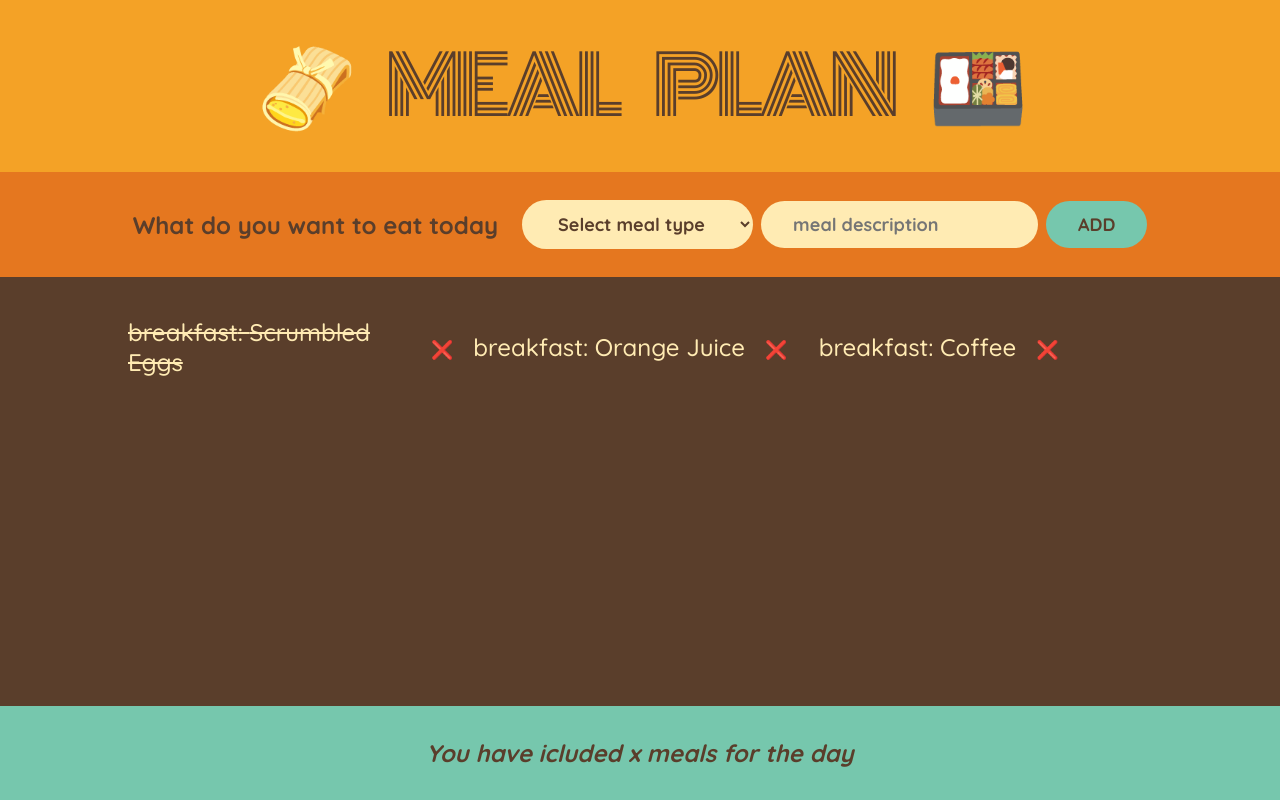
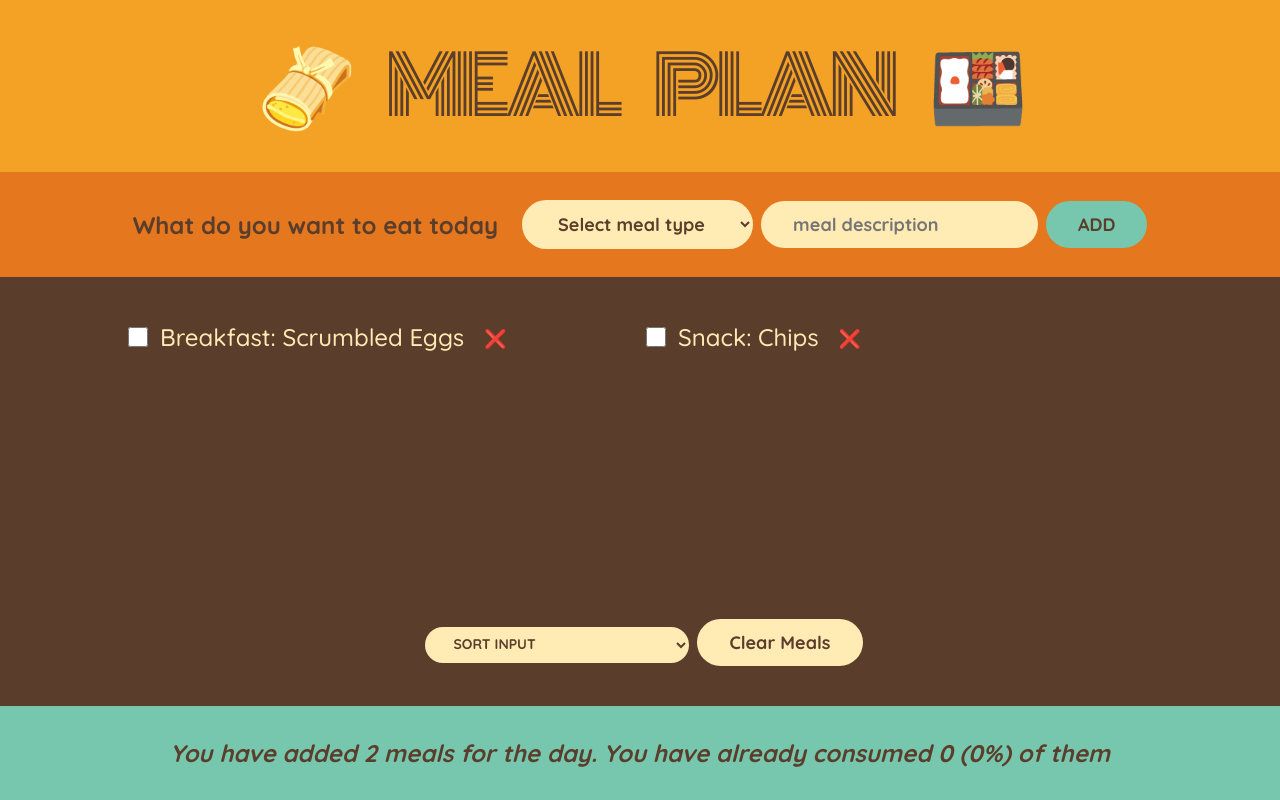
Before and after one commit to mikiashaile/meal-plan-app, a React (Create React App) app: page / in a window 1280 px wide. Built offline with nearby package versions, Linux system fonts and the light colour scheme.

Commit message:
add, remove, update, sort. impl dynamic message

```diff
--- a/src/App.js
+++ b/src/App.js
@@ -1,21 +1,48 @@
 import { useState } from "react";
 
 const initialMeals = [
-  { id: 1, description: "Scrumbled Eggs", type: "breakfast", eaten: true },
-  { id: 2, description: "Orange Juice", type: "breakfast", packed: false },
-  { id: 3, description: "Coffee", type: "breakfast", packed: false },
+  { id: 1, description: "Scrumbled Eggs", type: "Breakfast", consumed: false },
+  { id: 2, description: "Chips", type: "Snack", consumed: false },
 ];
 
 const mealTypes = ["Breakfast", "Lunch", "Snack", "Dinner"];
 
 function App() {
   const [meals, setMeals] = useState(initialMeals);
+
+  function handleAddMeal(meal) {
+    setMeals((meals) => [...meals, meal]);
+  }
+
+  function handleDeletMeal(id) {
+    setMeals((meals) => meals.filter((meal) => meal.id !== id));
+  }
+
+  function handleMealConsumed(id) {
+    setMeals((meals) =>
+      meals.map((meal) =>
+        meal.id === id ? { ...meal, consumed: !meal.consumed } : meal
+      )
+    );
+  }
+
+  function handleClearMeals() {
+    const confirm = window.confirm(
+      "Are you sure you want to remove all means?"
+    );
+    if (confirm) setMeals([]);
+  }
   return (
     <div className="app">
       <Logo />
-      <Form mealList={meals} setMeals={setMeals} />
-      <MealList mealList={meals} setMeals={setMeals} />
-      <Stats />
+      <Form onAddMeal={handleAddMeal} setMeals={setMeals} />
+      <MealList
+        meals={meals}
+        onDeleteMeal={handleDeletMeal}
+        onToggleConsumed={handleMealConsumed}
+        onClearMeals={handleClearMeals}
+      />
+      <Stats meals={meals} />
     </div>
   );
 }
@@ -24,7 +51,7 @@ function Logo() {
   return <h1>🫔 Meal Plan 🍱</h1>;
 }
 
-function Form({ mealList, setMeals }) {
+function Form({ onAddMeal }) {
   const [mealDesc, setMealDesc] = useState("");
   const [mealType, setMealType] = useState("");
 
@@ -32,9 +59,13 @@ function Form({ mealList, setMeals }) {
     e.preventDefault();
     if (!mealDesc || !mealType) return;
 
-    const newMeal = { description: mealDesc, type: mealType, id: Date.now() };
-
-    setMeals([...mealList, newMeal]);
+    const newMeal = {
+      description: mealDesc,
+      type: mealType,
+      id: Date.now(),
+      consumed: false,
+    };
+    onAddMeal(newMeal);
   }
   return (
     <form className="add-form" onSubmit={handleSubmit}>
@@ -62,42 +93,76 @@ function Form({ mealList, setMeals }) {
   );
 }
 
-function MealList({ mealList, setMeals }) {
+function MealList({ meals, onDeleteMeal, onToggleConsumed, onClearMeals }) {
+  const [sortBy, setSortBy] = useState("");
+  let sortedMeals;
+
+  if (!sortBy) sortedMeals = meals;
+  if (sortBy === "description")
+    sortedMeals = meals
+      .slice()
+      .sort((a, b) => a.description.localeCompare(b.description));
+  if (sortBy === "type")
+    sortedMeals = meals.slice().sort((a, b) => a.type.localeCompare(b.type));
+  if (sortBy === "consumed")
+    sortedMeals = meals
+      .slice()
+      .sort((a, b) => Number(a.consumed) - Number(b.consumed));
+
   return (
     <div className="list">
       <ul>
-        {mealList.map((meal) => (
+        {sortedMeals.map((meal) => (
           <Meal
             meal={meal}
             key={meal.id}
-            mealList={mealList}
-            setMeals={setMeals}
+            onDeleteMeal={onDeleteMeal}
+            onToggleConsumed={onToggleConsumed}
           />
         ))}
       </ul>
+      <div className="action">
+        <select value={sortBy} onChange={(e) => setSortBy(e.target.value)}>
+          <option value="">Sort Input</option>
+          <option value="description">Sort by Meal description</option>
+          <option value="type">Sort by Meal type</option>
+          <option value="consumed">Sort by Consumed Status</option>
+          <option></option>
+        </select>
+        <button onClick={onClearMeals}>Clear Meals</button>
+      </div>
     </div>
   );
 }
 
-function Meal({ meal, mealList, setMeals }) {
-  function handleDelete() {
-    const updatedMeals = mealList.filter((m) => m.id !== meal.id);
-    setMeals(updatedMeals);
-  }
+function Meal({ meal, onDeleteMeal, onToggleConsumed }) {
   return (
     <li>
-      <span style={meal.eaten ? { textDecoration: "line-through" } : {}}>
+      <input
+        type="checkbox"
+        value={meal.consumed}
+        onChange={() => onToggleConsumed(meal.id)}
+      />
+      <span style={meal.consumed ? { textDecoration: "line-through" } : {}}>
         {meal.type}: {meal.description}
       </span>
-      <button onClick={handleDelete}>❌</button>
+      <button onClick={() => onDeleteMeal(meal.id)}>❌</button>
     </li>
   );
 }
 
-function Stats() {
+function Stats({ meals }) {
+  const totalMeals = meals.length;
+  const consumedMeals = meals.filter((meal) => meal.consumed).length;
+  const consumedByPercent = Math.round((consumedMeals / totalMeals) * 100);
   return (
     <em>
-      <footer className="stats">You have icluded x meals for the day</footer>
+      <footer className="stats">
+        {consumedByPercent === 100
+          ? "You have consumed all your meals for the day 🫄🏽"
+          : ` You have added ${totalMeals} meals for the day. You have already consumed
+        ${consumedMeals} (${consumedByPercent}%) of them`}
+      </footer>
     </em>
   );
 }
```
